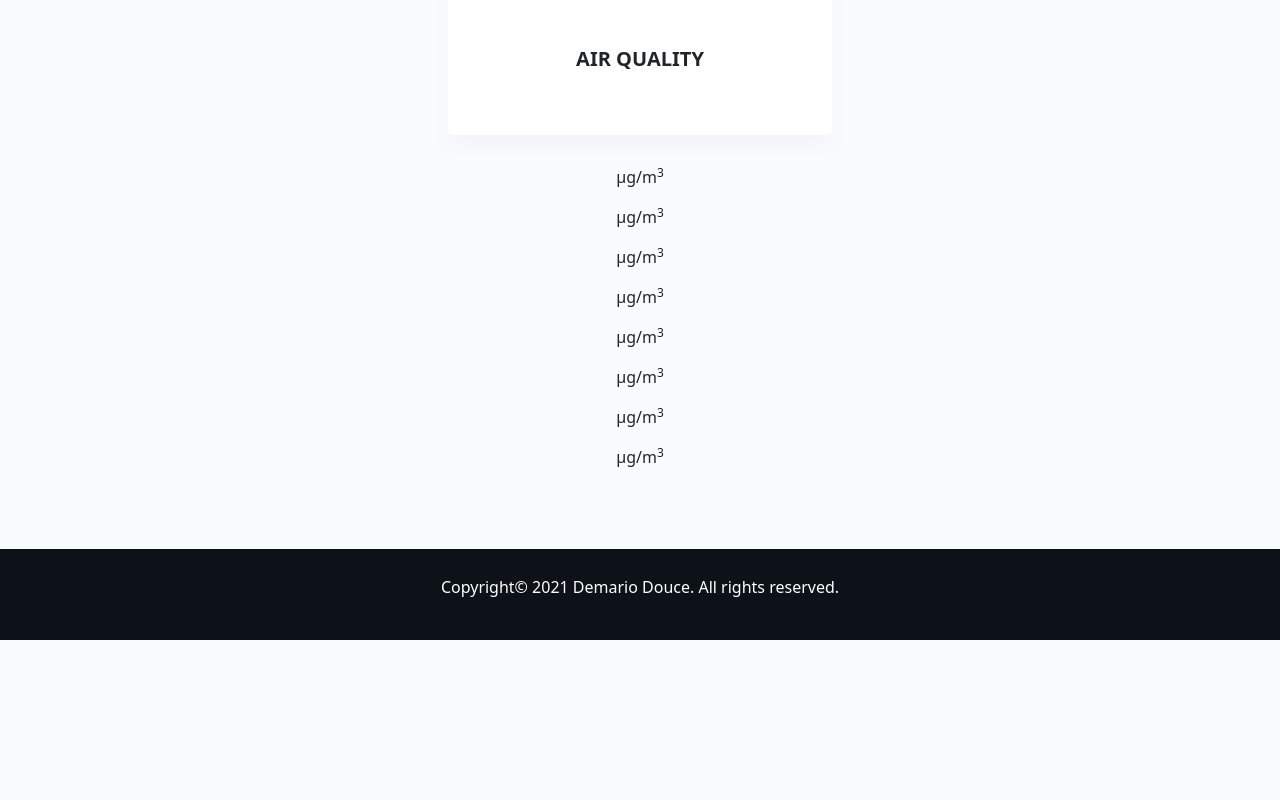
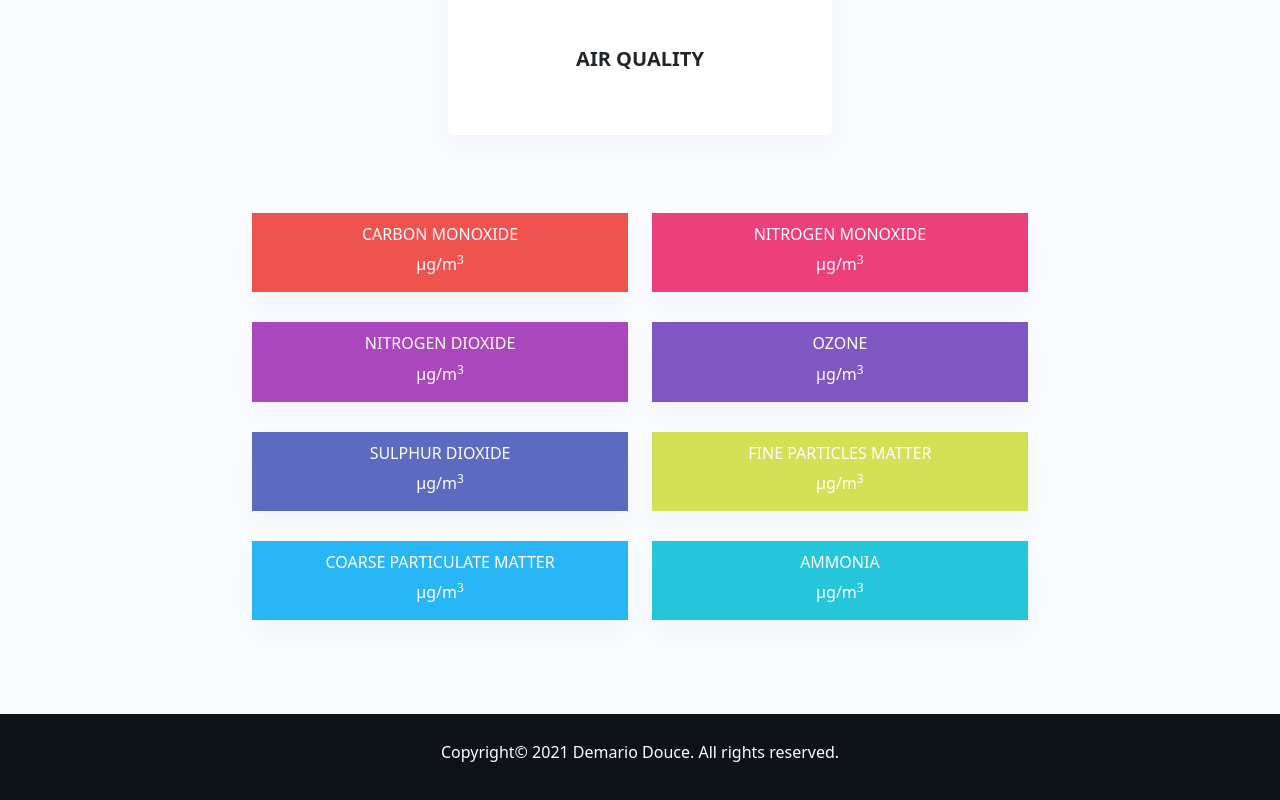
Before and after one commit to DemarioDouce/AirPolluti-Website, a React (Create React App) app: page /air-pollution in a window 1280 px wide. Shown: the part 794-1594 px from the top of the page. Before the commit the page ends 1434 px from the top, so only its background shows below. Built offline with nearby package versions, Linux system fonts and the light colour scheme.

Commit message:
Changes and improvements.

```diff
--- a/src/pages/AirPollutionPage.js
+++ b/src/pages/AirPollutionPage.js
@@ -4,6 +4,7 @@ import React, { useState } from "react";
 import FooterComponent from "../res/components/FooterComponent";
 import CardComponent from "../res/components/CardComponent";
 import ButtonComponent from "../res/components/ButtonComponent";
+import DataCardComponent from "../res/components/DataCardComponent";
 //CSS
 import "../res/css/AppStyle.css";
 //Load react-router-dom package
@@ -104,7 +105,7 @@ function AirPollution() {
             </Link>
           </form>
         </section>
-        <div className="text-center pt-5">
+        <div className="text-center pt-5 text-muted">
           <p>
             Don't know your latitude and longitude?{" "}
             <a
@@ -127,38 +128,41 @@ function AirPollution() {
               description={airQuality}
             />
           </div>
-          <p>
-            {carbonMonoxide} μg/m
-            <sup>3</sup>
-          </p>
-          <p>
-            {nitrogenMonoxide} μg/m
-            <sup>3</sup>
-          </p>
-          <p>
-            {nitrogenDioxide} μg/m
-            <sup>3</sup>
-          </p>
-          <p>
-            {ozone} μg/m
-            <sup>3</sup>
-          </p>
-          <p>
-            {sulphurDioxide} μg/m
-            <sup>3</sup>
-          </p>
-          <p>
-            {fineParticlesMatter} μg/m
-            <sup>3</sup>
-          </p>
-          <p>
-            {coarseParticulateMatter} μg/m
-            <sup>3</sup>
-          </p>
-          <p>
-            {ammonia} μg/m
-            <sup>3</sup>
-          </p>
+          {/* Row */}
+          <div className="row row-cols-2 pt-5 d-flex justify-content-center">
+            <DataCardComponent
+              color="#ef5350"
+              title="Carbon monoxide"
+              text={carbonMonoxide}
+            />
+            <DataCardComponent
+              color="#ec407a"
+              title="Nitrogen monoxide"
+              text={nitrogenMonoxide}
+            />
+            <DataCardComponent
+              color="#ab47bc"
+              title="Nitrogen dioxide"
+              text={nitrogenDioxide}
+            />
+            <DataCardComponent color="#7e57c2" title="Ozone" text={ozone} />
+            <DataCardComponent
+              color="#5c6bc0"
+              title="Sulphur dioxide"
+              text={sulphurDioxide}
+            />
+            <DataCardComponent
+              color="#d4e157"
+              title="Fine particles matter"
+              text={fineParticlesMatter}
+            />
+            <DataCardComponent
+              color="#29b6f6"
+              title="Coarse particulate matter"
+              text={coarseParticulateMatter}
+            />
+            <DataCardComponent color="#26c6da" title="Ammonia" text={ammonia} />
+          </div>
         </section>
         <FooterComponent />
       </div>
--- /dev/null
+++ b/src/res/components/DataCardComponent.js
@@ -0,0 +1,21 @@
+function DataCardComponent({ color, title, text }) {
+  return (
+    <>
+      <div className="col">
+        <div className="card">
+          <div className="card-body" style={{ backgroundColor: color }}>
+            <h6 className="card-subtitle mb-2 data-text-color text-uppercase">
+              {title}
+            </h6>
+            <p className="card-text">
+              {text} μg/m
+              <sup>3</sup>
+            </p>
+          </div>
+        </div>
+      </div>
+    </>
+  );
+}
+
+export default DataCardComponent;
--- a/src/res/css/AppStyle.css
+++ b/src/res/css/AppStyle.css
@@ -69,6 +69,15 @@ body {
   transition: all 0.2s ease;
 }
 
+.row-cols-2 > * {
+  flex: 0 0 auto;
+  width: 34%;
+}
+
+.card-body {
+  color: #ffffff;
+}
+
 .container-footer {
   padding: 2%;
   background-color: #0d1118;
```
